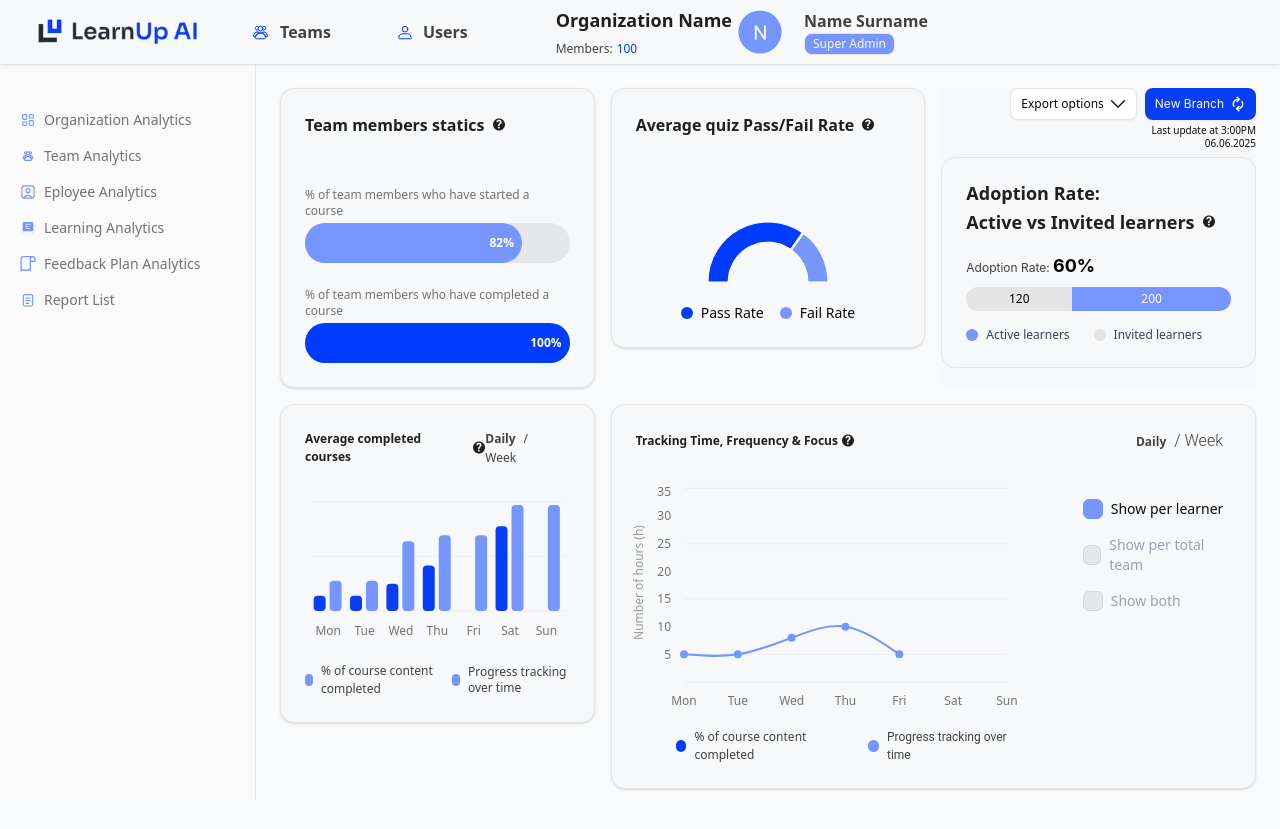
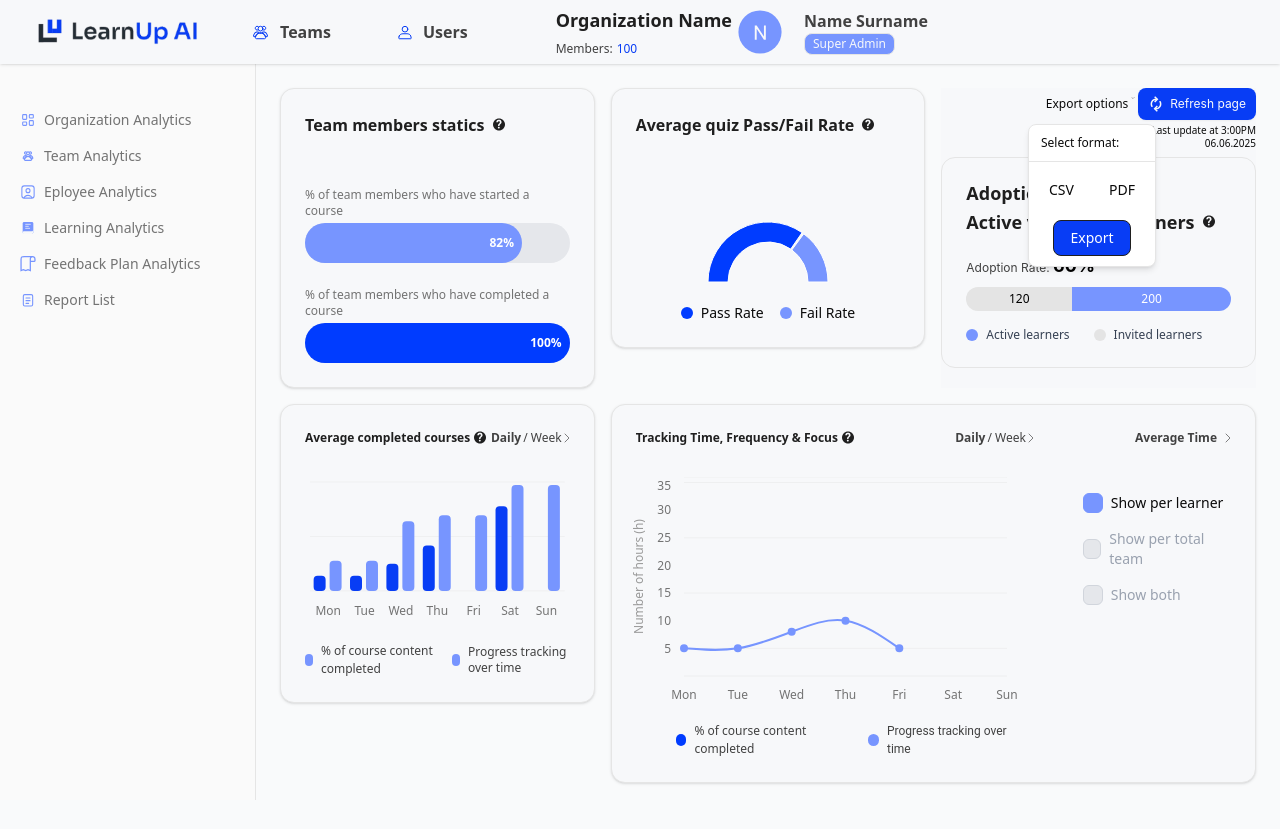
Before and after one commit to ehsanallahi/learnup-ai, a Next.js app: page / in a window 1280 px wide. Both pictures are taken after a click on the button "Export options". Built offline with nearby package versions, Linux system fonts and the light colour scheme; a web font is replaced by a local one.

Commit message:
add Export options

```diff
--- a/package.json
+++ b/package.json
@@ -19,6 +19,7 @@
     "@radix-ui/react-progress": "^1.1.7",
     "@radix-ui/react-separator": "^1.1.7",
     "@radix-ui/react-slot": "^1.2.3",
+    "@radix-ui/react-toggle": "^1.1.9",
     "@radix-ui/react-tooltip": "^1.2.7",
     "class-variance-authority": "^0.7.1",
     "clsx": "^2.1.1",
--- a/src/components/AdoptionRate.jsx
+++ b/src/components/AdoptionRate.jsx
@@ -4,35 +4,58 @@ import { Card, CardContent } from "@/components/ui/card";
 import { Label } from "@/components/ui/label";
 import { Button } from "./ui/button";
 import ToolTip from "./ToolTip";
+import {
+  DropdownMenu,
+  DropdownMenuContent,
+  DropdownMenuItem,
+  DropdownMenuLabel,
+  DropdownMenuSeparator,
+  DropdownMenuTrigger,
+} from "@/components/ui/dropdown-menu"
+import { Toggle } from "@/components/ui/toggle"
 
 export default function AdoptionRateCard() {
   return (
     <div className="">
-    <div className="flex justify-end gap-2 ">
-    <Button variant="outline" size="sm"    >
-      <span className="text-[12px]">Export options</span>
-      <svg
-        xmlns="http://www.w3.org/2000/svg"
-        width="10"
-        height="6"
-        viewBox="0 0 10 6"
-        fill="none"
-      >
-        <path
-          d="M1 1L5 5L9 1"
-          stroke="#1F1F1F"
-          strokeLinecap="round"
-        />
-      </svg>
-    </Button>
+    <div className="flex justify-end  ">
+
+    <DropdownMenu>
+  <DropdownMenuTrigger>
+    <div className="flex justify-between">
+    <span className="text-[12px] font-inter border-black">Export options</span>
+    <svg className="p-0.5" xmlns="http://www.w3.org/2000/svg" width="10" height="6" viewBox="0 0 10 6" fill="none">
+    <path d="M1 1L5 5L9 1" stroke="#1F1F1F" strokeLinecap="round"/>
+    </svg>
+    </div>
+  </DropdownMenuTrigger>
+  <DropdownMenuContent>
+    <DropdownMenuLabel className={'text-xs font-inter'}>Select format:</DropdownMenuLabel>
+    <DropdownMenuSeparator />
+    <div className="flex justify-between">
+    <DropdownMenuItem>
+      <Toggle>CSV</Toggle>
+    </DropdownMenuItem>
+    <DropdownMenuItem>
+       <Toggle>PDF</Toggle>
+    </DropdownMenuItem>
+   </div>
+   <DropdownMenuItem className={'justify-center'}>
+       <Button variant={'outline'} className={'bg-[#083DF5] '}>
+        <span className="text-white">Export</span>
+        </Button>
+    </DropdownMenuItem>
+
+  </DropdownMenuContent>
+</DropdownMenu>
      <Button   size="sm" className="font-normal  font-[Inter] bg-[#083DF5]">
-      <span className="text-[12px]">New Branch</span>
       <svg xmlns="http://www.w3.org/2000/svg" width="16" height="16" viewBox="0 0 16 16" fill="none">
 <path d="M9.33329 10L6.66663 12.6667L9.33329 15.3333" stroke="#F7F8FA" strokeWidth="1.5"/>
 <path d="M12.0414 5.66683C12.451 6.37625 12.6666 7.18099 12.6666 8.00016C12.6666 8.81933 12.451 9.62407 12.0414 10.3335C11.6318 11.0429 11.0427 11.632 10.3333 12.0416C9.62387 12.4512 8.81913 12.6668 7.99996 12.6668" stroke="#F7F8FA" strokeWidth="1.5" strokeLinecap="round"/>
 <path d="M6.66671 6L9.33337 3.33333L6.66671 0.666667" stroke="#F7F8FA" strokeWidth="1.5"/>
 <path d="M3.95859 10.3332C3.549 9.62375 3.33337 8.81901 3.33337 7.99984C3.33337 7.18067 3.549 6.37593 3.95859 5.6665C4.36817 4.95708 4.95728 4.36797 5.66671 3.95839C6.37613 3.5488 7.18087 3.33317 8.00004 3.33317" stroke="#F7F8FA" strokeWidth="1.5" strokeLinecap="round"/>
 </svg>
+      <span className="text-[12px]">Refresh page</span>
+
     </Button>
     </div>
     <div className="flex justify-end text-[10px] pt-1 pb-2">
--- a/src/components/charts/AverageCompletedCourses.jsx
+++ b/src/components/charts/AverageCompletedCourses.jsx
@@ -52,9 +52,12 @@ export function AverageCompletedCourses() {
             <span className="text-base font-semibold text-[#1F1F1F] text-[12px] pr-1">Average completed courses</span>
             <ToolTip text="Average completed courses Information" />
             </div>
-            <div>
-                 <span className="text-base font-semibold text-[#414141] font-sora text-[12px] pr-2">Daily</span>
-                  <span className="text-base font-light text-[12px] font-roboto text-[#414141] pr-2">/ Week</span>
+            <div  className="flex items-center gap-0.5 ">
+                 <span className="text-base font-sora font-semibold text-[#414141] text-[12px] ">Daily</span>
+                 <span className="text-base font-roboto font-light text-[#414141] text-[12px] ">/ Week</span>
+                  <svg xmlns="http://www.w3.org/2000/svg" width="6" height="10" viewBox="0 0 6 10" fill="none">
+<path d="M1 9L5 5L1 1" stroke="#414141" strokeWidth="0.666667" strokeLinecap="round"/>
+</svg>
             </div>
           </div>
         </CardTitle>
--- a/src/components/charts/TrackingTime.jsx
+++ b/src/components/charts/TrackingTime.jsx
@@ -55,9 +55,18 @@ export function TrackingTime() {
             <span className="text-base font-semibold text-[#1F1F1F] text-[12px] pr-1">Tracking Time, Frequency & Focus</span>
             <ToolTip text="Tracking Time, Frequency & Focus information" />
             </div>
-            <div>
-                 <span className="text-base font-semibold text-[#414141] text-[12px] pr-2">Daily</span>
-                  <span className="text-base font-light text-[16px] font-[Roboto] text-[#414141] pr-2">/ Week</span>
+            <div  className="flex items-center gap-0.5 ">
+                 <span className="text-base font-sora font-semibold text-[#414141] text-[12px] ">Daily</span>
+                 <span className="text-base font-roboto font-light text-[#414141] text-[12px] ">/ Week</span>
+                  <svg xmlns="http://www.w3.org/2000/svg" width="6" height="10" viewBox="0 0 6 10" fill="none">
+<path d="M1 9L5 5L1 1" stroke="#414141" strokeWidth="0.666667" strokeLinecap="round"/>
+</svg>
+            </div>
+            <div className="flex items-center">
+                 <span className="text-base font-semibold text-[#414141] text-[12px] pr-2">Average Time</span>
+                 <svg xmlns="http://www.w3.org/2000/svg" width="6" height="10" viewBox="0 0 6 10" fill="none">
+<path d="M1 9L5 5L1 1" stroke="#414141" strokeWidth="0.666667" strokeLinecap="round"/>
+</svg>
             </div>
           </div>
         </CardTitle>
--- a/src/components/ui/button.jsx
+++ b/src/components/ui/button.jsx
@@ -14,7 +14,7 @@ const buttonVariants = cva(
         destructive:
           "bg-destructive text-white shadow-xs hover:bg-destructive/90 focus-visible:ring-destructive/20 dark:focus-visible:ring-destructive/40 dark:bg-destructive/60",
         outline:
-          "border bg-background shadow-xs hover:bg-accent hover:text-accent-foreground dark:bg-input/30 dark:border-input dark:hover:bg-input/50",
+          "border border-[#1F1F1F] hover:bg-accent hover:text-accent-foreground dark:bg-input/30 dark:border-input dark:hover:bg-input/50",
         secondary:
           "bg-secondary text-secondary-foreground shadow-xs hover:bg-secondary/80",
         ghost:
--- /dev/null
+++ b/src/components/ui/toggle.jsx
@@ -0,0 +1,45 @@
+"use client"
+
+import * as React from "react"
+import * as TogglePrimitive from "@radix-ui/react-toggle"
+import { cva } from "class-variance-authority";
+
+import { cn } from "@/lib/utils"
+
+const toggleVariants = cva(
+  "inline-flex items-center justify-center gap-2 rounded-md text-sm font-medium hover:bg-muted hover:text-muted-foreground disabled:pointer-events-none disabled:opacity-50 data-[state=on]:bg-accent data-[state=on]:text-accent-foreground [&_svg]:pointer-events-none [&_svg:not([class*='size-'])]:size-4 [&_svg]:shrink-0 focus-visible:border-ring focus-visible:ring-ring/50 focus-visible:ring-[3px] outline-none transition-[color,box-shadow] aria-invalid:ring-destructive/20 dark:aria-invalid:ring-destructive/40 aria-invalid:border-destructive whitespace-nowrap",
+  {
+    variants: {
+      variant: {
+        default: "bg-transparent",
+        outline:
+          "border border-input bg-transparent shadow-xs hover:bg-accent hover:text-accent-foreground",
+      },
+      size: {
+        default: "h-9 px-2 min-w-9",
+        sm: "h-8 px-1.5 min-w-8",
+        lg: "h-10 px-2.5 min-w-10",
+      },
+    },
+    defaultVariants: {
+      variant: "default",
+      size: "default",
+    },
+  }
+)
+
+function Toggle({
+  className,
+  variant,
+  size,
+  ...props
+}) {
+  return (
+    <TogglePrimitive.Root
+      data-slot="toggle"
+      className={cn(toggleVariants({ variant, size, className }))}
+      {...props} />
+  );
+}
+
+export { Toggle, toggleVariants }
```
Also changed, not shown: 1 other file (tests, documents, lock files or other folders).
